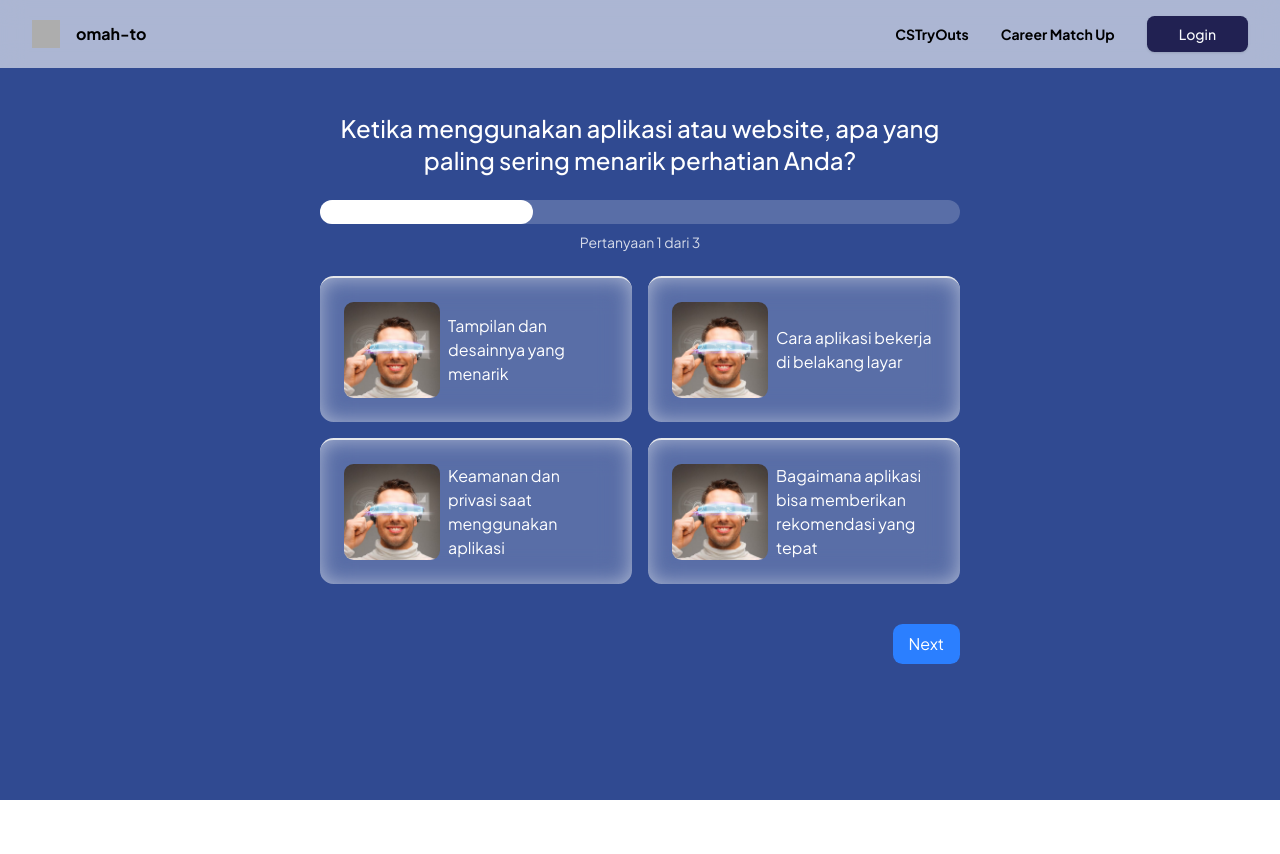
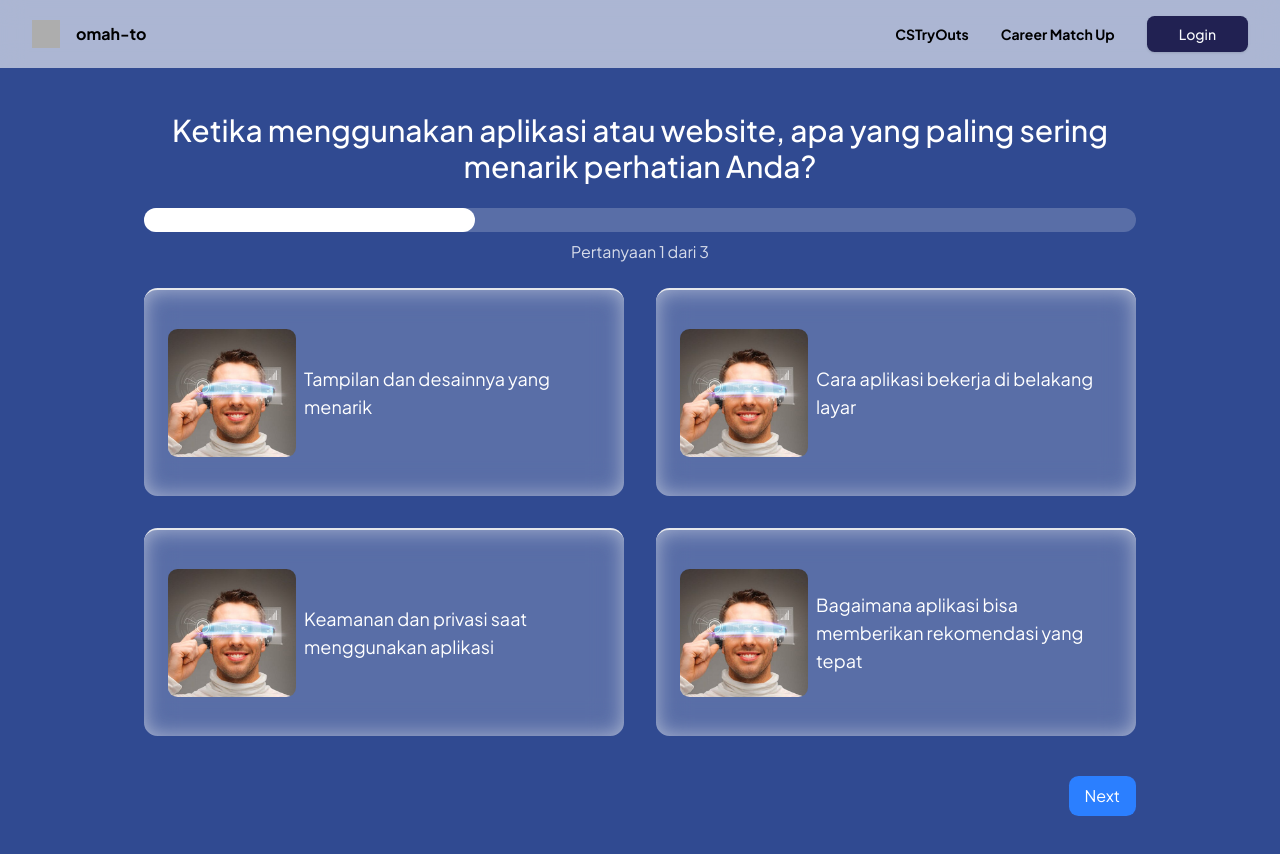
Before and after one commit to vityasyyy/omah-to, a Next.js app in the folder web/: page /career-match-up/test in a window 1280 px wide. Shown: the top 854 px of the page. Before the commit the page ends 800 px from the top, so only its background shows below. Built offline with nearby package versions, Linux system fonts and the light colour scheme.

Commit message:
fix(career-match-up): delete prev button and fix responsive

```diff
--- a/web/src/modules/carrer-match-up/career-question.tsx
+++ b/web/src/modules/career-match-up/career-question.tsx
@@ -25,6 +25,7 @@ const questions: Question[] = [
         id: 'a4',
         text: 'Bagaimana aplikasi bisa memberikan rekomendasi yang tepat',
       },
+      //tinggal tambah properti image
     ],
   },
   {
@@ -76,7 +77,7 @@ const AnswerCard = ({ answer, selected, onSelect }: AnswerCardProps) => (
     <button
       onClick={() => onSelect(answer.id)}
       className={cn(
-        'w-full flex justify-start items-center gap-2 overflow-hidden rounded-xl border-t-[2px] bg-white/20 p-6 shadow-lg backdrop-blur-lg text-start md:justify-between cursor-pointer',
+        'h-40 md:h-52 w-full flex justify-start items-center gap-2 overflow-hidden rounded-xl border-t-[2px] bg-white/20 p-6 shadow-lg backdrop-blur-lg text-start md:justify-between cursor-pointer',
         selected && 'ring-2 ring-white bg-secondary-new-50'
       )}
       style={{ boxShadow: 'inset 0 0 20px rgba(255,255,255,0.5)' }}
@@ -86,9 +87,9 @@ const AnswerCard = ({ answer, selected, onSelect }: AnswerCardProps) => (
         alt=''
         width={96}
         height={96}
-        className='h-24 w-24 rounded-lg object-cover'
+        className='h-24 w-24 md:w-32 md:h-32 rounded-lg object-cover'
       />
-      <span className='text-white text-start'>{answer.text}</span>
+      <span className='text-white text-start md:text-lg'>{answer.text}</span>
     </button>
 )
 
@@ -109,27 +110,26 @@ const CareerQuestion = () => {
     }
   }
 
-  const handlePrev = () => {
-    if(currentQuestion > 0){
-      setCurrentQuestion((prev) => prev - 1)
+  const handleSubmit = () => {
+    if(currentQuestion === questions.length - 1){
+      alert("Submitted!!!")
     }
   }
-
 
   const question = questions[currentQuestion]
 
   return (
-    <div className='mx-auto flex w-full max-w-2xl flex-col items-center gap-6 px-4 py-8'>
-      <h1 className='text-center text-2xl font-medium text-white'>
+    <div className='mx-auto flex w-full max-w-3xl md:max-w-5xl flex-col items-center gap-6 px-4 py-8'>
+      <h1 className='text-center text-2xl font-medium text-white md:text-3xl'>
         {question.text}
       </h1>
       <div className='w-full space-y-2'>
         <ProgressBar current={currentQuestion + 1} total={questions.length} />
-        <p className='text-center text-sm text-white/80'>
+        <p className='text-center text-sm text-white/80 md:text-base'>
           Pertanyaan {currentQuestion + 1} dari {questions.length}
         </p>
       </div>
-      <div className='grid w-full grid-cols-1 gap-4 md:grid-cols-2'>
+      <div className='grid w-full grid-cols-1 gap-4 md:gap-8 md:grid-cols-2'>
         {question.answers.map((answer) => (
           <AnswerCard
             key={answer.id}
@@ -140,20 +140,19 @@ const CareerQuestion = () => {
         ))}
       </div>
       <div className='flex w-full justify-between mt-4'>
-        {currentQuestion > 0 && (
-          <button
-            onClick={handlePrev}
-            className='px-4 py-2 bg-white text-blue-500 rounded-lg'
-          >
-            Prev
-          </button>
-        )}
-        {currentQuestion < questions.length - 1 && (
+        {currentQuestion < questions.length - 1 ? (
           <button
             onClick={handleNext}
-            className='ml-auto px-4 py-2 bg-blue-500 text-white rounded-lg'
+            className='cursor-pointer ml-auto px-4 py-2 bg-blue-500 text-white rounded-lg'
           >
             Next
+          </button>
+        ) : (
+          <button
+            onClick={handleSubmit}
+            className='cursor-pointer ml-auto px-4 py-2 bg-blue-500 text-white rounded-lg'
+          >
+            Submit
           </button>
         )}
       </div>
```
Also changed, not shown: web/src/app/career-match-up/test/page.tsx (+1 -1 lines).
